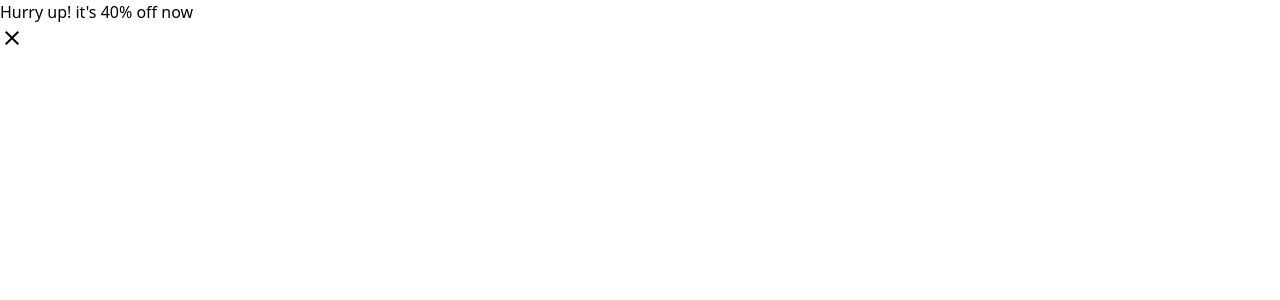
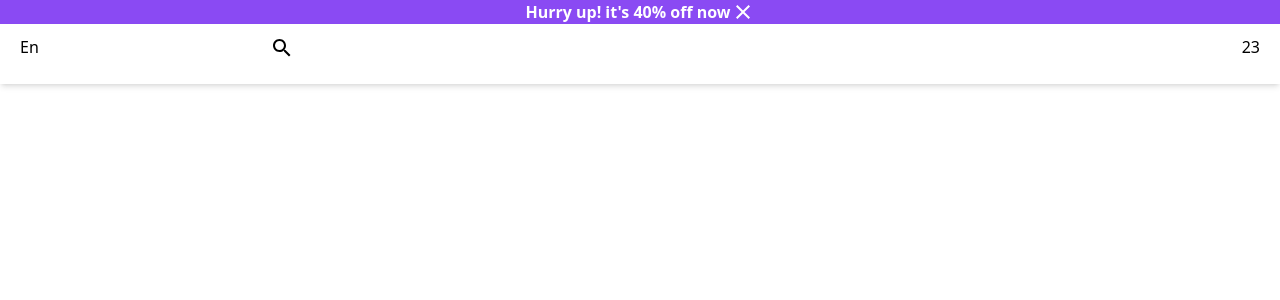
Before and after one commit to codingBear01/react_practice_ecommerce, a React (Create React App) app: page / in a window 1280 px wide. Shown: the top 300 px of the page. Built offline with nearby package versions, Linux system fonts and the light colour scheme.

Commit message:
feature navbar left

```diff
--- a/src/components/Announce.jsx
+++ b/src/components/Announce.jsx
@@ -1,11 +1,19 @@
-import React from 'react';
+import { React, useState } from 'react';
 import { Close } from '@material-ui/icons';
 
 function Announce() {
+  const [announceStyle, setAnnounceStyle] = useState(
+    'bg-[#8a4af3] font-bold text-white flex items-center justify-center'
+  );
+
+  const handleClose = () => {
+    setAnnounceStyle(`${announceStyle} hidden`);
+  };
+
   return (
-    <div>
+    <div className={announceStyle}>
       <h2>Hurry up! it's 40% off now</h2>
-      <Close />
+      <Close className="cursor-pointer" onClick={handleClose} />
     </div>
   );
 }
--- /dev/null
+++ b/src/components/Navabar.jsx
@@ -0,0 +1,26 @@
+import { React, useState } from 'react';
+import { Search } from '@material-ui/icons';
+
+function Navbar() {
+  return (
+    <div
+      className="navbar h-[60px] shadow-md
+  relative z-10"
+    >
+      <div className="wrapper pl-[20px] pr-[20px] pt-[10px] pb-[10px] flex justify-between items-center">
+        <div className="left flex flex-1 items-center">
+          <div className="language cursor-pointer text-[16px]">En</div>
+          <div class="searchInput">
+            <input className="input" type="text" />
+            <Search />
+          </div>
+        </div>
+
+        <div>2</div>
+        <div>3</div>
+      </div>
+    </div>
+  );
+}
+
+export default Navbar;
--- a/src/pages/Home.jsx
+++ b/src/pages/Home.jsx
@@ -1,10 +1,12 @@
 import React from 'react';
 import Announce from './../components/Announce';
+import Navbar from './../components/Navabar';
 
 function Home() {
   return (
     <div>
       <Announce />
+      <Navbar />
     </div>
   );
 }
```
